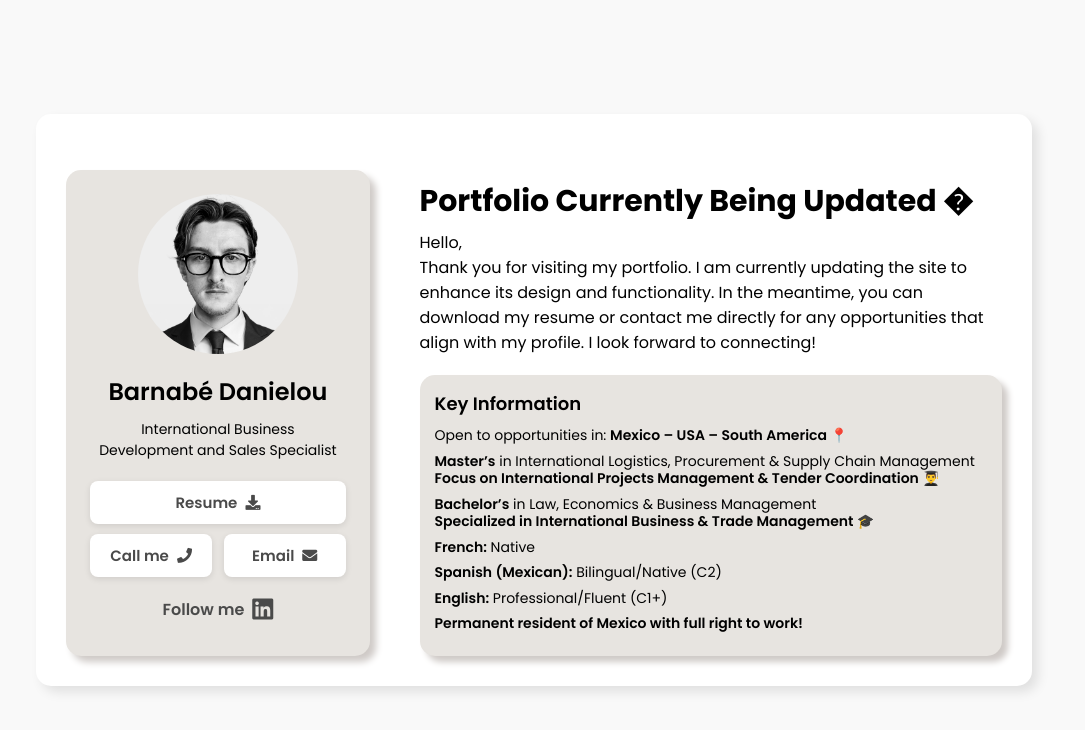
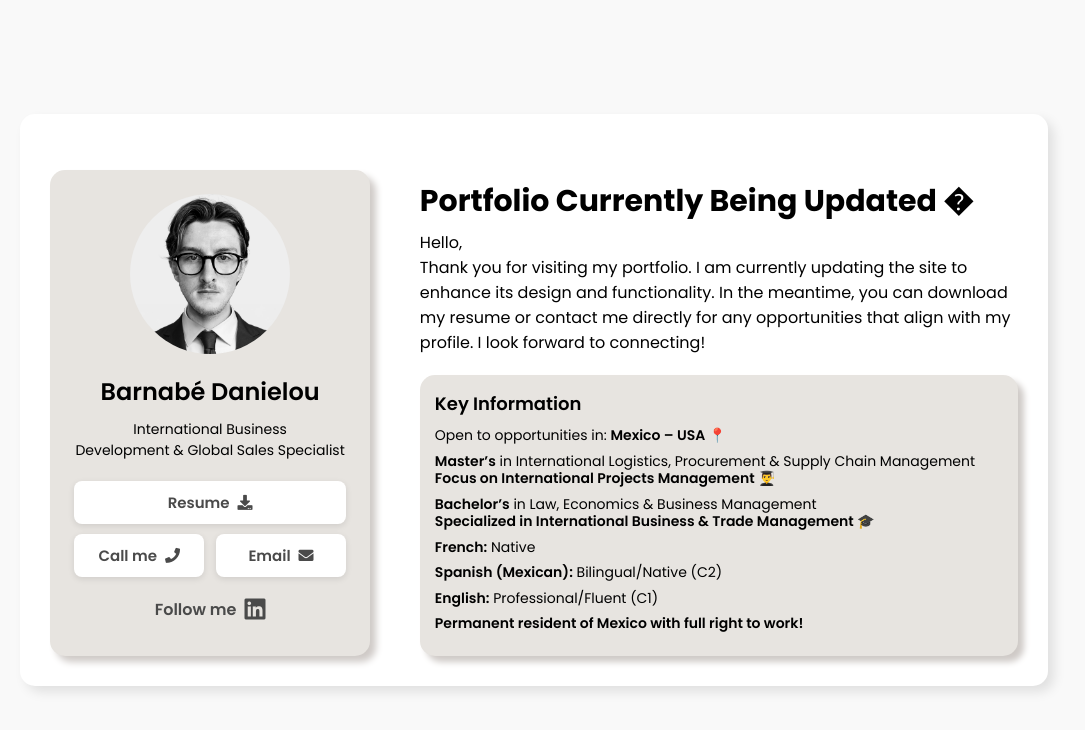
Before and after one commit to BarnabeDanielou/Portfolio, a plain HTML site: page index.html in a window 1280 px wide. Shown: the whole page, without its empty margins (106-1191 px from the left). Drawn offline with Linux system fonts and the light colour scheme.

Commit message:
Update index.html

```diff
--- a/index.html
+++ b/index.html
@@ -115,7 +115,7 @@
         <h2>Barnabé Danielou</h2>
         <p class="subtitle">
           International Business<br />
-          Development and Sales Specialist
+          Development & Global Sales Specialist
         </p>
 
         <!-- Resume Button -->
@@ -188,13 +188,13 @@
           <h2 class="info-title">Key Information</h2>
           <p>
             Open to opportunities in:
-            <strong>Mexico – USA – South America 📍</strong>
+            <strong>Mexico – USA 📍</strong>
           </p>
          <p>
             <strong> Master’s</strong> in International Logistics, Procurement &amp; Supply
               Chain Management
             <br />
-            <strong> Focus on International Projects Management &amp; Tender Coordination </strong>👨‍🎓
+            <strong> Focus on International Projects Management </strong>👨‍🎓
           </p>
           <p>
             <strong
@@ -204,7 +204,7 @@
           </p>
           <p><strong>French:</strong> Native</p>
           <p><strong>Spanish (Mexican):</strong> Bilingual/Native (C2)</p>
-          <p><strong>English:</strong> Professional/Fluent (C1+)</p>
+          <p><strong>English:</strong> Professional/Fluent (C1)</p>
           <p>
             <strong
               >Permanent resident of Mexico with full right to work!</strong
```
